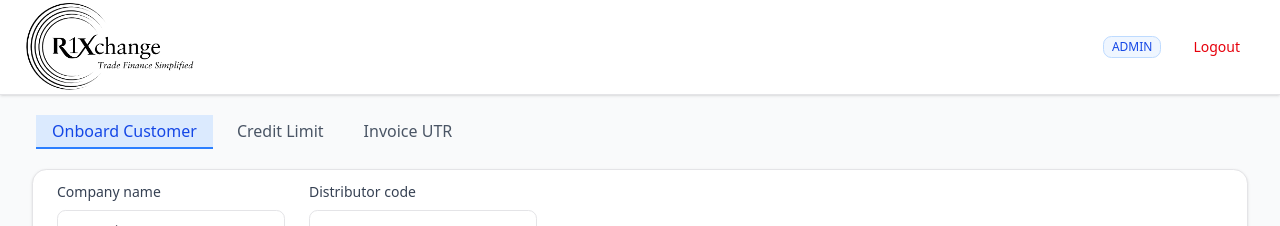
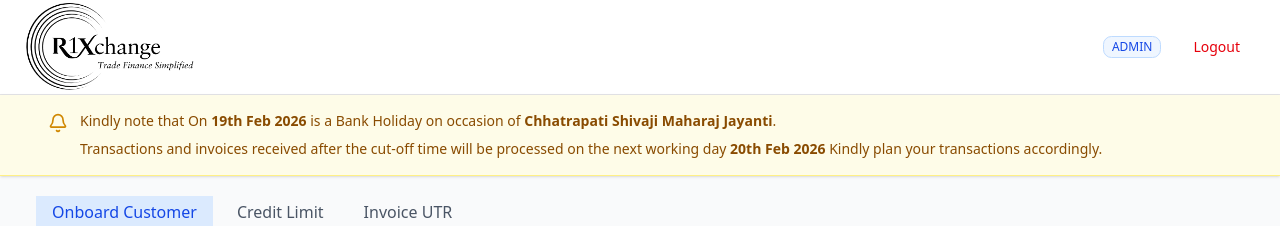
Before and after one commit to alpharubix/mm-dashboard-client, a React (Vite) app: page /onboard-customer in a window 1280 px wide. Shown: the top 226 px of the page. Built offline with nearby package versions, Linux system fonts and the light colour scheme; no server answers; sample sign-in values are in the browser's storage.

Commit message:
added holiday banner

```diff
--- /dev/null
+++ b/src/components/HolidayBanner.tsx
@@ -0,0 +1,26 @@
+import { Bell } from 'lucide-react'
+
+export default function HolidayBanner() {
+  return (
+    <div className='w-full bg-yellow-50 border-b border-yellow-200 p-4 shadow-sm'>
+      <div className='container mx-auto flex items-start gap-3 text-sm text-yellow-800 px-4 sm:px-6 lg:px-8'>
+        <Bell className='h-5 w-5 text-yellow-600 mt-0.5 shrink-0' />
+        <div className='space-y-2'>
+          <p>
+            Kindly note that On{' '}
+            <span className='font-semibold'>19th Feb 2026</span> is a Bank
+            Holiday on occasion of {' '}
+            <span className='font-semibold'>
+              Chhatrapati Shivaji Maharaj Jayanti
+            </span>
+            .
+          </p>
+          <p>
+            Transactions and invoices received after the cut-off time will be processed on the next working day{' '}
+            <span className='font-semibold'>20th Feb 2026</span> Kindly plan your transactions accordingly.
+          </p>
+        </div>
+      </div>
+    </div>
+  )
+}
--- a/src/pages/Home.tsx
+++ b/src/pages/Home.tsx
@@ -1,5 +1,6 @@
 import { NavLink, Outlet } from 'react-router-dom'
 import Header from '../components/Header'
+import HolidayBanner from '../components/HolidayBanner'
 import { usePermissions } from '../hooks/use-permissions'
 import { getUserFromToken } from '../lib/utils'
 
@@ -22,6 +23,7 @@ export default function Home() {
   return (
     <main className='min-h-screen bg-gray-50'>
       <Header />
+      <HolidayBanner />
 
       <div className='container mx-auto px-4 sm:px-6 lg:px-8'>
         <div className=''>
```
